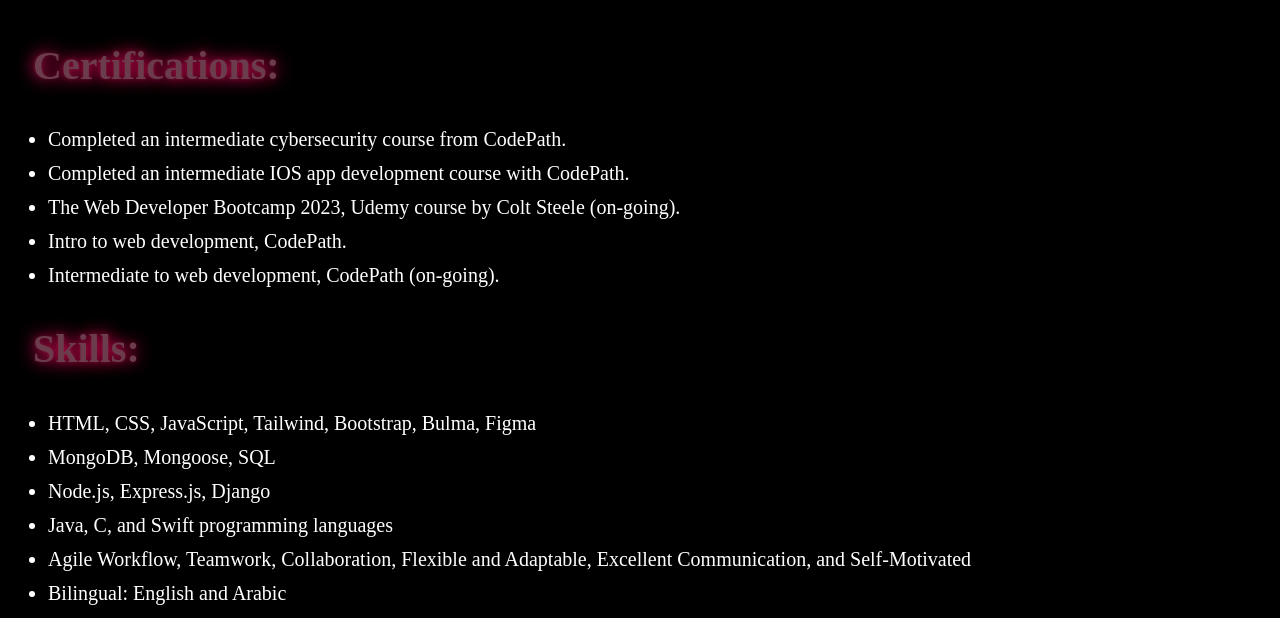
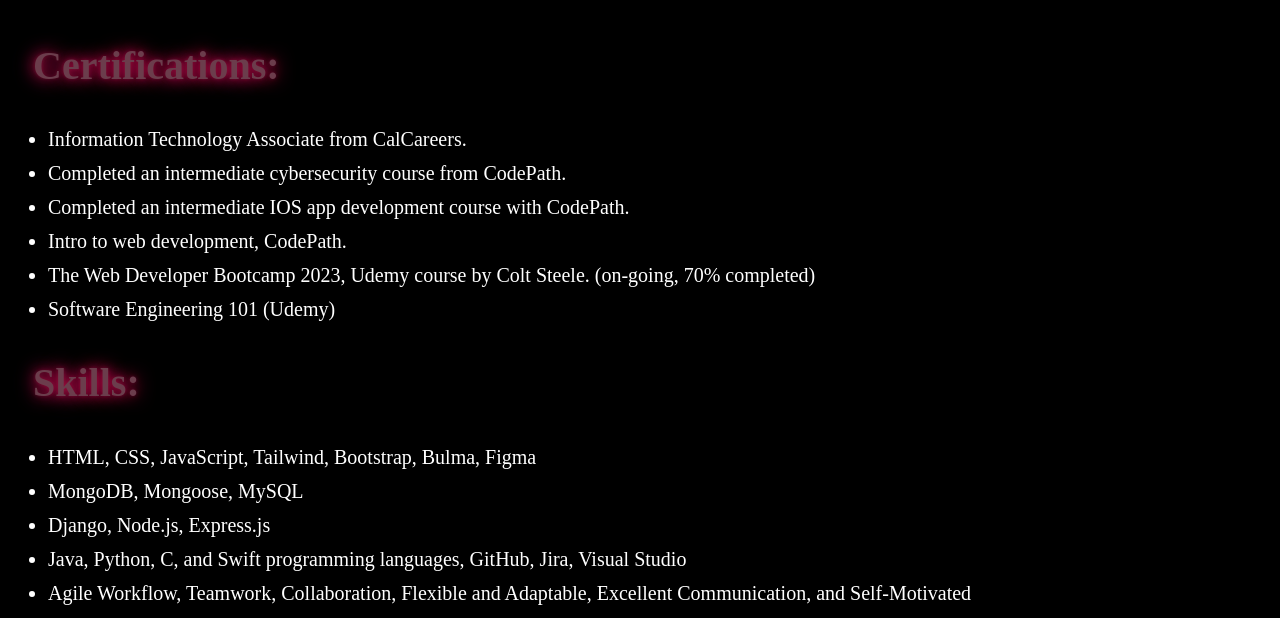
Before and after one commit to Shahedj/portfolio, a plain HTML site: page index.html in a window 1280 px wide. Shown: the part 1285-1903 px from the top of the page. Drawn offline with Linux system fonts and the light colour scheme; animation ran at ten frames a second.

Commit message:
Added new skills and projects

```diff
--- a/index.html
+++ b/index.html
@@ -74,16 +74,15 @@
     </div>
 
     <div>
-
         <h2 class=" glowing revealable">Certifications:</h2>
         <ul class="revealable">
+        	 <li class="list">Information Technology Associate from CalCareers. </li>
             <li class="list">Completed an intermediate cybersecurity course from CodePath. </li>
             <li class="list">Completed an intermediate IOS app development course with CodePath.</li>
-            <li class="list">The Web Developer Bootcamp 2023, Udemy course by Colt Steele (on-going).</li>
             <li class="list">Intro to web development, CodePath. </li>
-            <li class="list">Intermediate to web development, CodePath (on-going). </li>
+            <li class="list">The Web Developer Bootcamp 2023, Udemy course by Colt Steele. (on-going, 70% completed)</li>
+            <li class="list">Software Engineering 101 (Udemy) </li>
         </ul>
-
     </div>
 
 
@@ -95,9 +94,9 @@
 
         <ul>
             <li class="list">HTML, CSS, JavaScript, Tailwind, Bootstrap, Bulma, Figma </li>
-            <li class="list">MongoDB, Mongoose, SQL</li>
-            <li class="list">Node.js, Express.js, Django </li>
-            <li class="list">Java, C, and Swift programming languages </li>
+            <li class="list">MongoDB, Mongoose, MySQL</li>
+            <li class="list">Django, Node.js, Express.js</li>
+            <li class="list">Java, Python, C, and Swift programming languages, GitHub, Jira, Visual Studio </li>
             <li class="list">Agile Workflow, Teamwork, Collaboration, Flexible and Adaptable, Excellent
                 Communication,
                 and
--- a/responsive.js
+++ b/responsive.js
@@ -20,6 +20,11 @@
     title: "Game world game",
     img: "ipadGame.png",
     description: "This project is done using Java using codenameone, this project has multiple player shaped objects that move in their intended headed directions within the defined boundaries and the main player can go to places to increase their waterintake or go to restroom to have their waterintake back to 0, and the main player can also attend or miss lecture which will have different results."
+},
+{
+title: "Emenu (Drink Menu Management System)",
+img: "Emenu.png",
+description: "Created a website using HTML, CSS, Django, bootstrap, and Spline.The core features include a view of detailed list of drinks with essential information such as images, names, ingredients, and prices, modify existing drinks to update their names, ingredients, and prices, and image, easily add new drinks to the menu or delete existing ones, quickly find specific drinks using a search feature."
 },
 {
     title: "Sea Monster Crowdfunding",
```
Also changed, not shown: Emenu.png (added).
